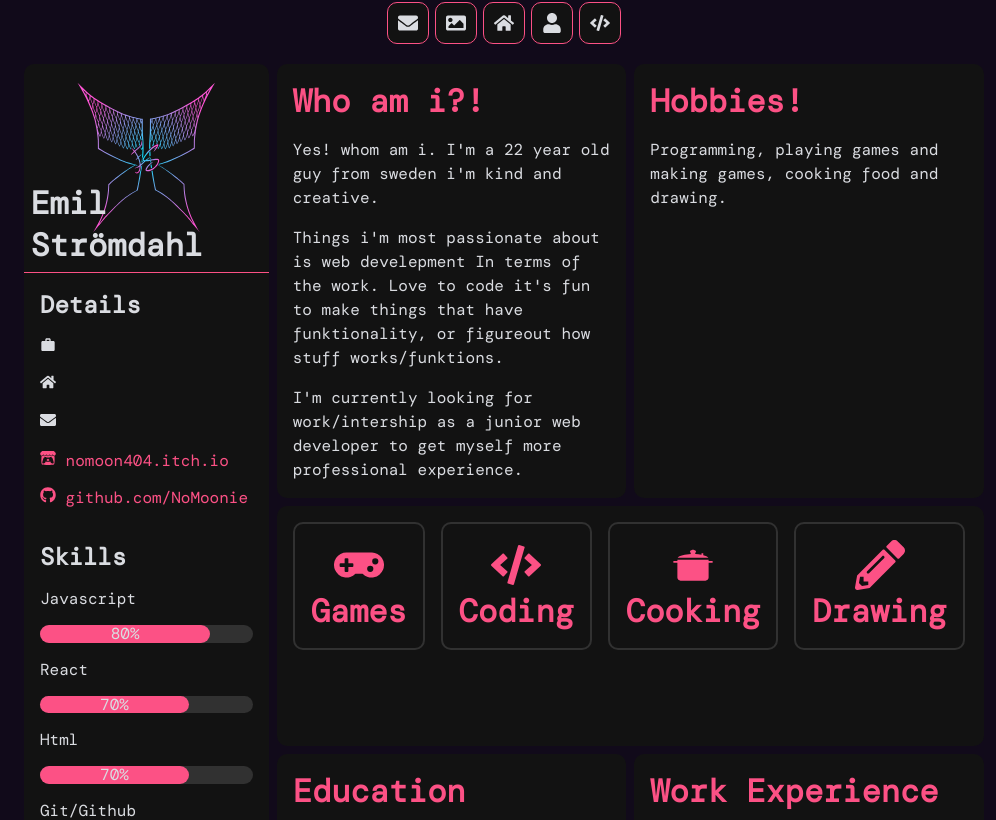
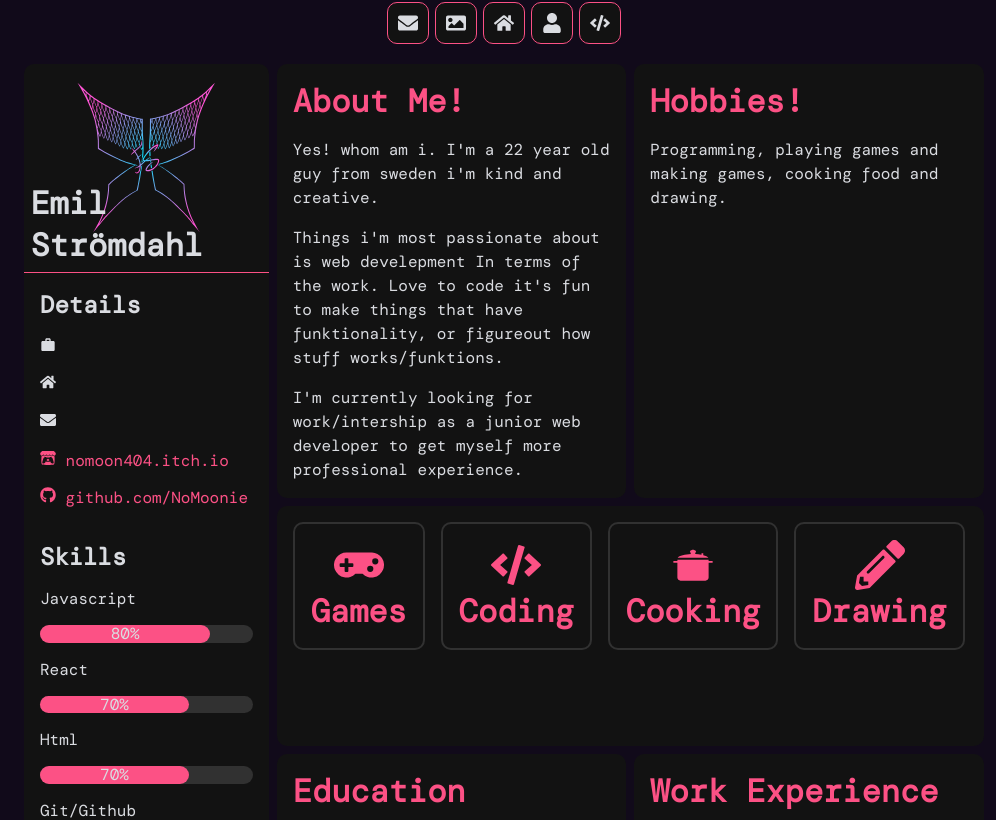
Before and after one commit to NoMoonie/crispy-disco, a React (Create React App) app: page /about in a window 1280 px wide. Shown: the top 820 px of the page, without its empty margins (136-1132 px from the left). Built offline with nearby package versions, Linux system fonts and the light colour scheme; no server answers; the database is empty.

Commit message:
change title

```diff
--- a/src/pages/About.tsx
+++ b/src/pages/About.tsx
@@ -89,7 +89,7 @@ const Home = () => {
                 <Skills />
             </Box1>
             <P>
-                <h1>Who am i?!</h1>
+                <h1>About Me!</h1>
                 <p>Yes! whom am i. I'm a 22 year old guy from sweden i'm kind and creative.</p>
                 <p>
                     Things i'm most passionate about is web develepment In terms of the work. Love to code it's fun to
```
